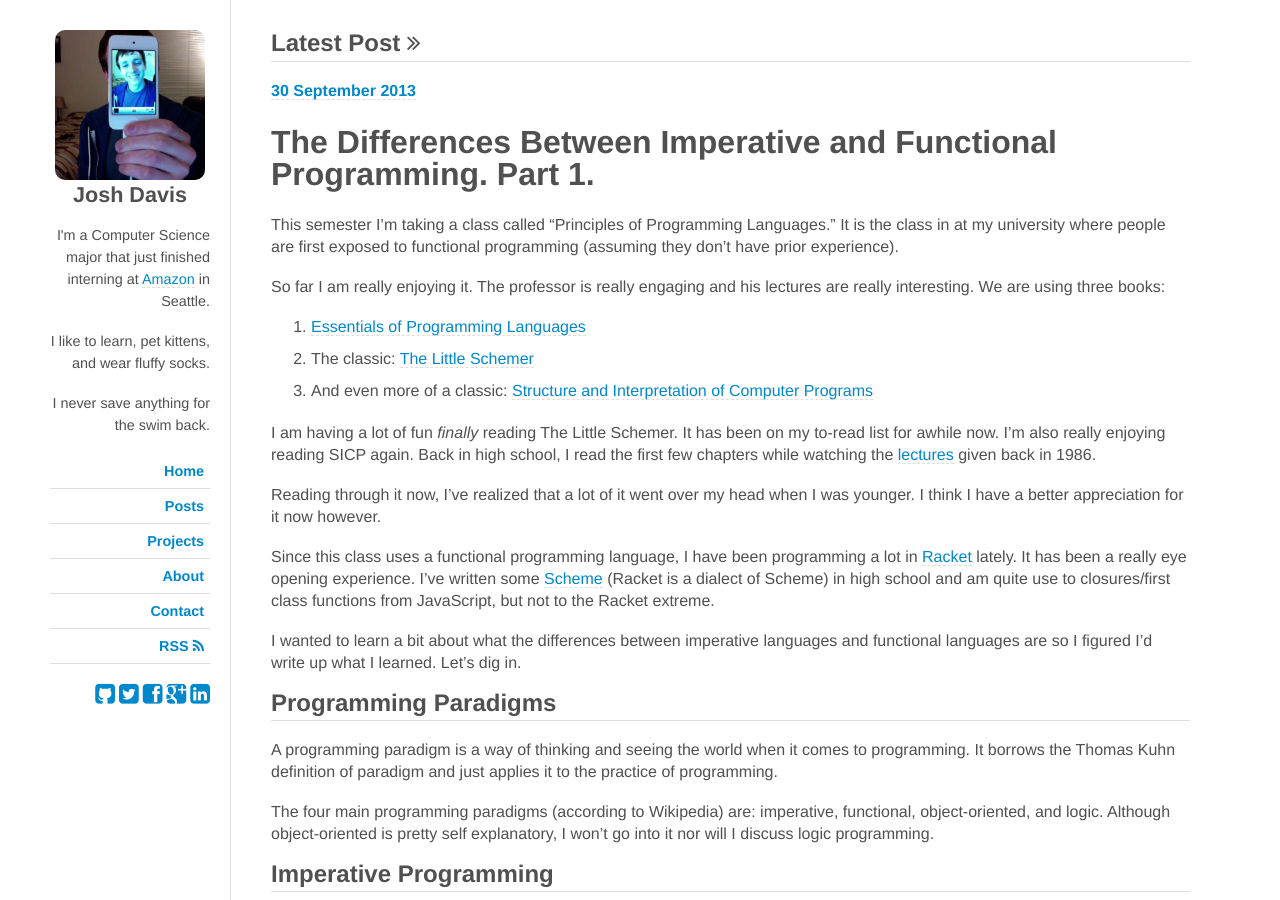
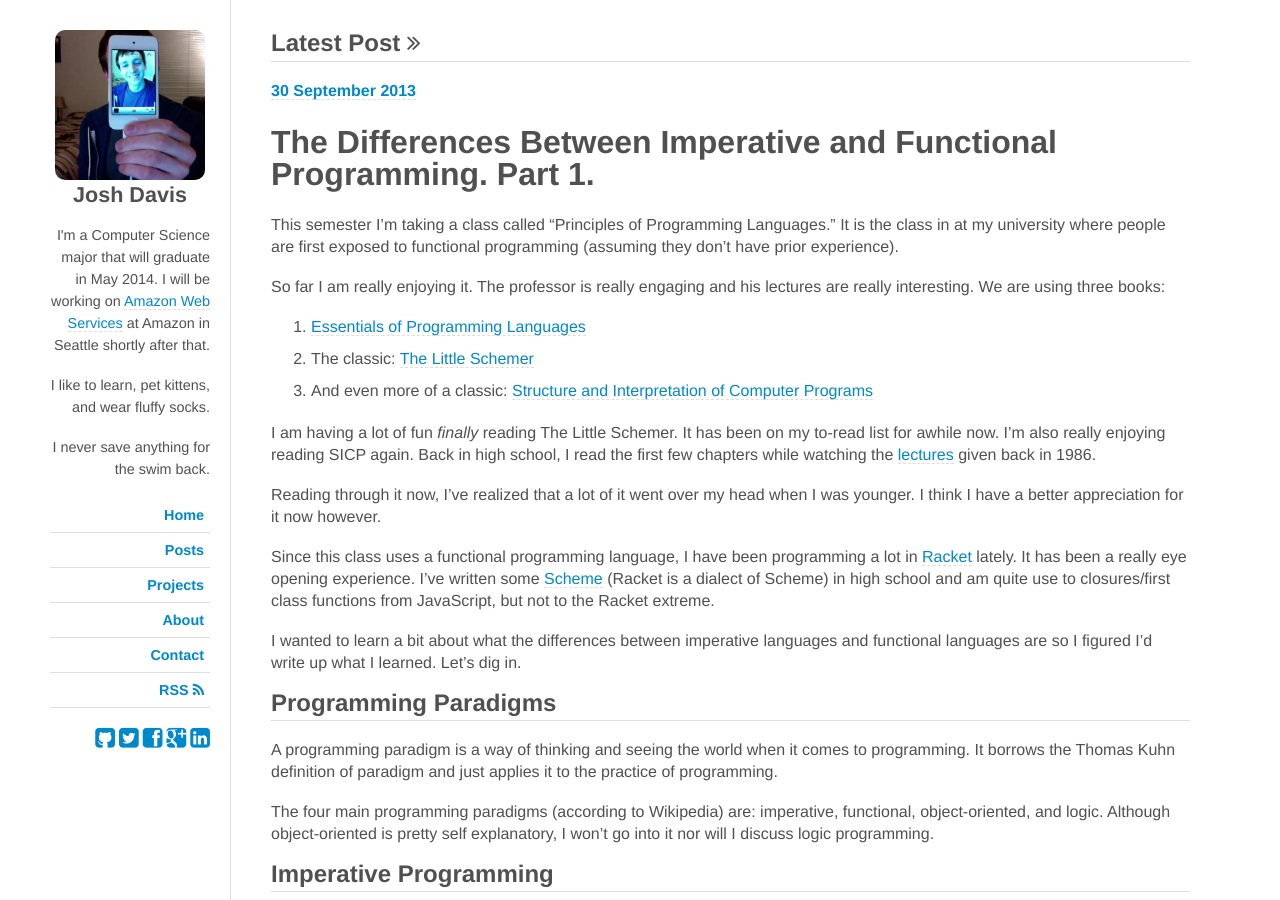
Before and after one commit to jdavis/jdavis.github.com, a Jekyll site: the page built from index.html, in a window 1280 px wide and 900 px high. Built offline with Jekyll 4.4.1, drawn with Linux system fonts in a browser that asks for light colours; some web fonts are replaced; Markdown is read by kramdown in place of the engine named in the settings.

Commit message:
Update my bio

```diff
--- a/_layouts/default.html
+++ b/_layouts/default.html
@@ -41,7 +41,9 @@
 
                 <div class="paragraphs">
                     <p>
-                        I'm a Computer Science major that just finished interning at <a href="http://amazon.com">Amazon</a> in Seattle.
+                        I'm a Computer Science major that will graduate in May
+                        2014. I will be working on <a href="https://aws.amazon.com">Amazon Web Services</a>
+                        at Amazon in Seattle shortly after that.
                     </p>
                     <p>
                         I like to learn, pet kittens, and wear fluffy socks.
```
